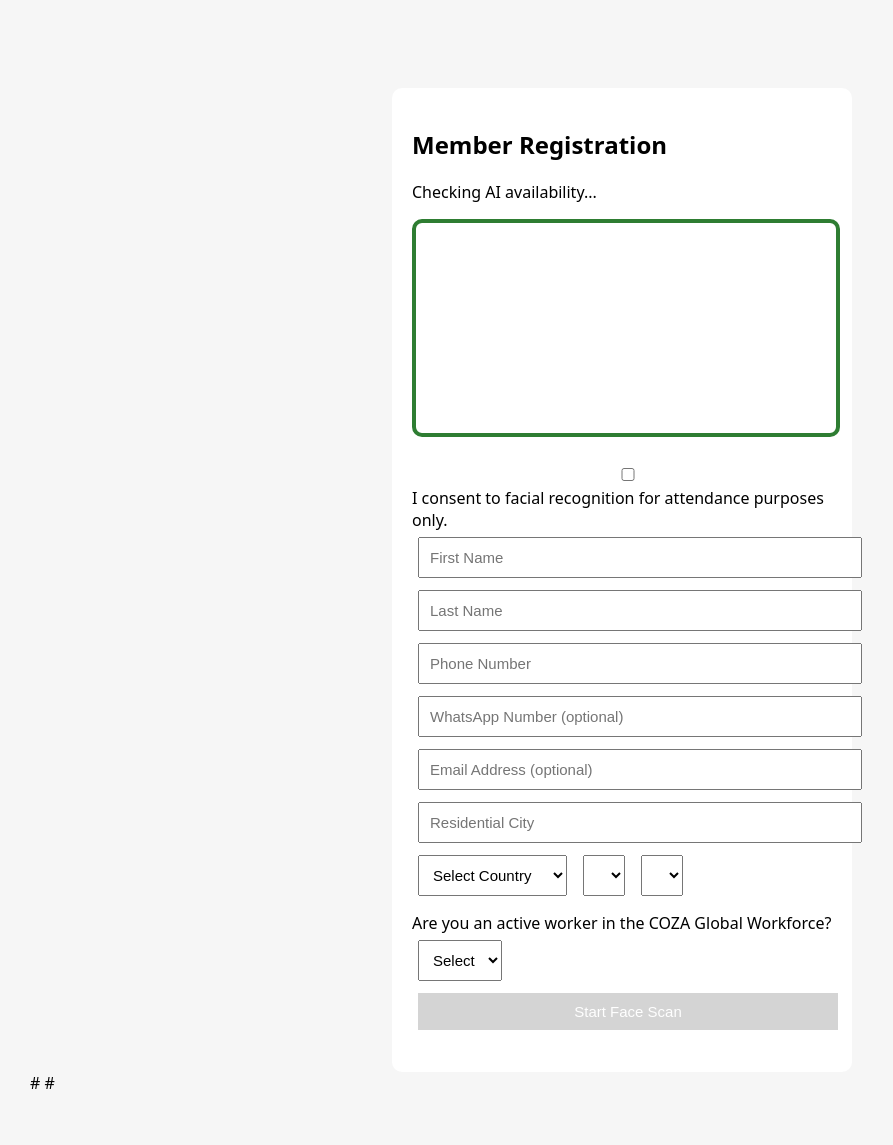
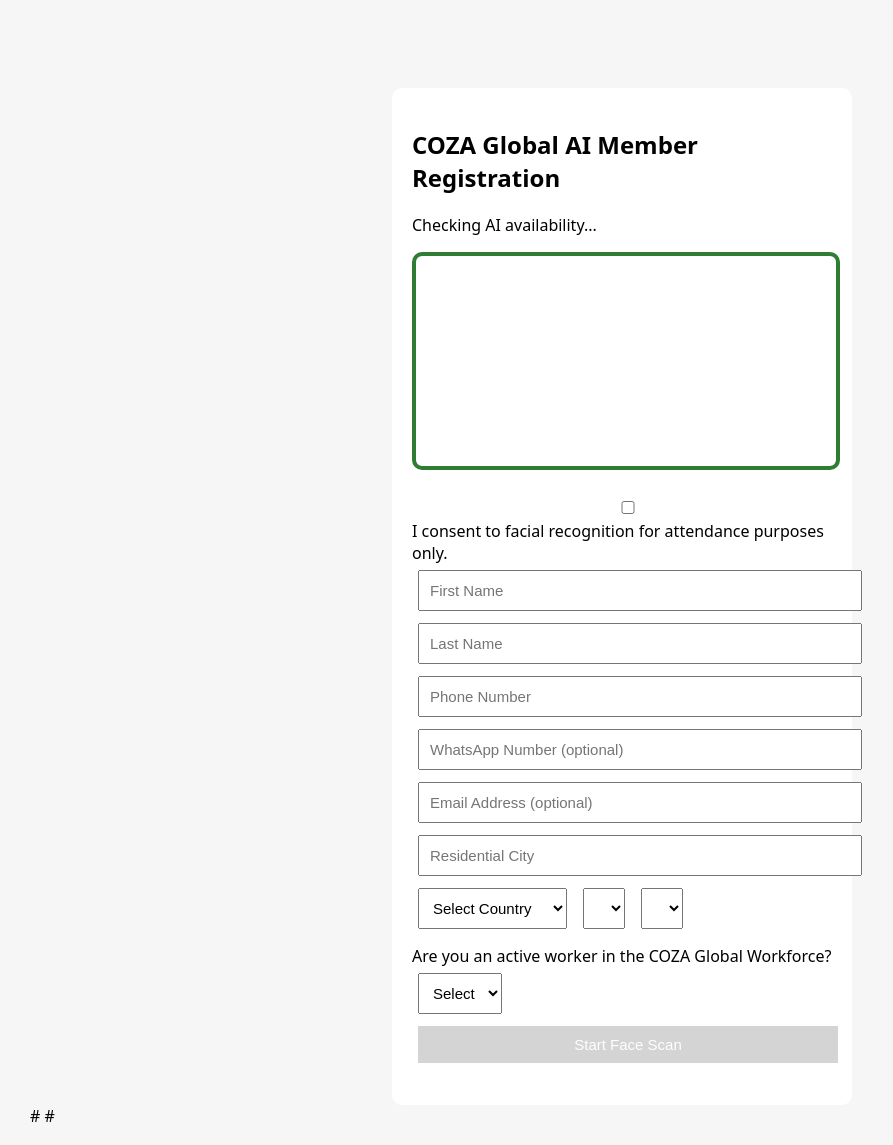
Before and after one commit to tmeinvestor-cpu/church-registration-portal, a Flask app: page / in a window 1280 px wide. Shown: the top 1145 px of the page, without its empty margins (18-911 px from the left). Before the commit the page ends 1089 px from the top, so only its background shows below. Run offline with Flask 3, Linux system fonts and the light colour scheme; lists and menus that the app fills with data are empty.

Commit message:
Update register.html

```diff
--- a/portal/templates/register.html
+++ b/portal/templates/register.html
@@ -1,7 +1,7 @@
 <!DOCTYPE html>
 <html>
 <head>
-    <title>COZA GLOBAL Member Registration</title>
+    <title>COZA GLOBAL Member AI Registration</title>
 
     <link rel="stylesheet" href="/static/css/style.css">
     <meta name="viewport" content="width=device-width, initial-scale=1">
@@ -11,7 +11,7 @@
 
 <div class="container" id="formBox">
 
-    <h2>Member Registration</h2>
+    <h2>COZA Global AI Member Registration</h2>
 
     <p id="ai-status">Checking AI availability...</p>
 
```
